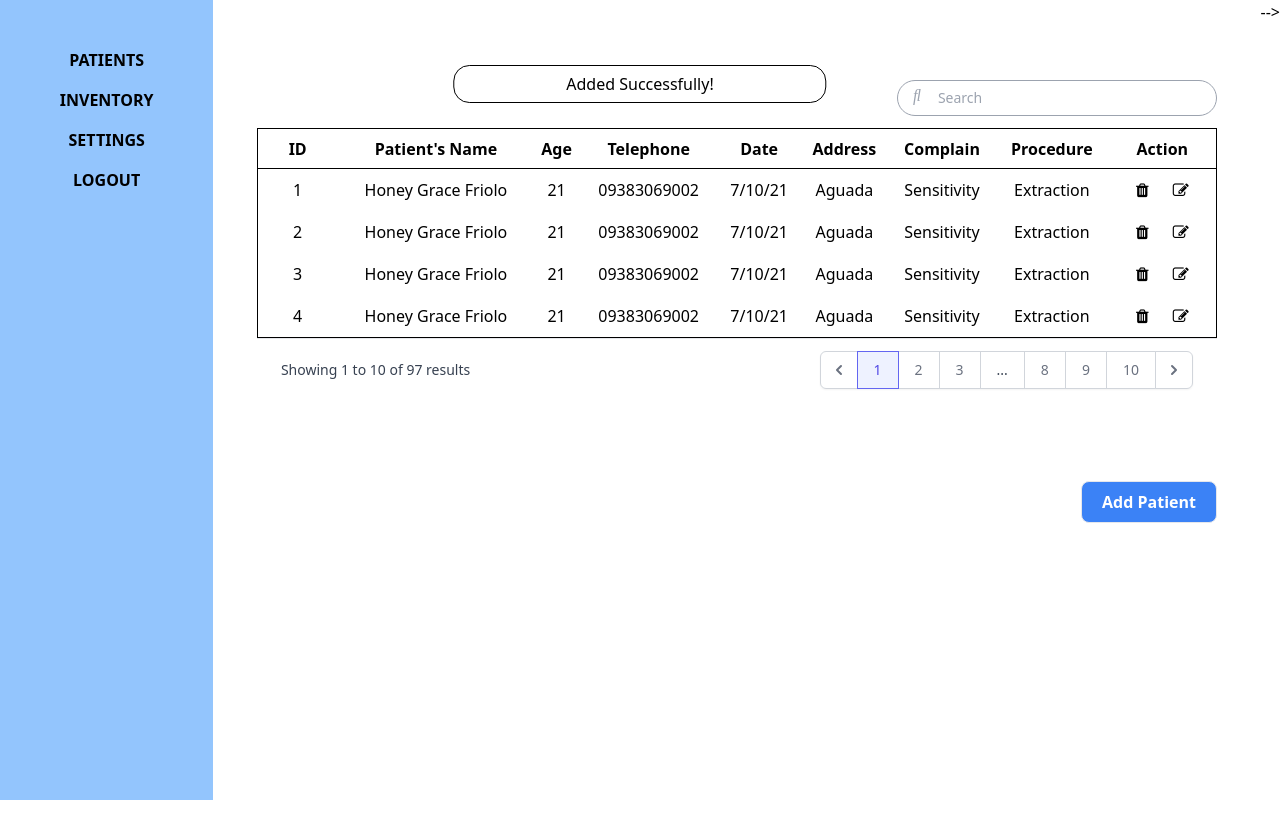
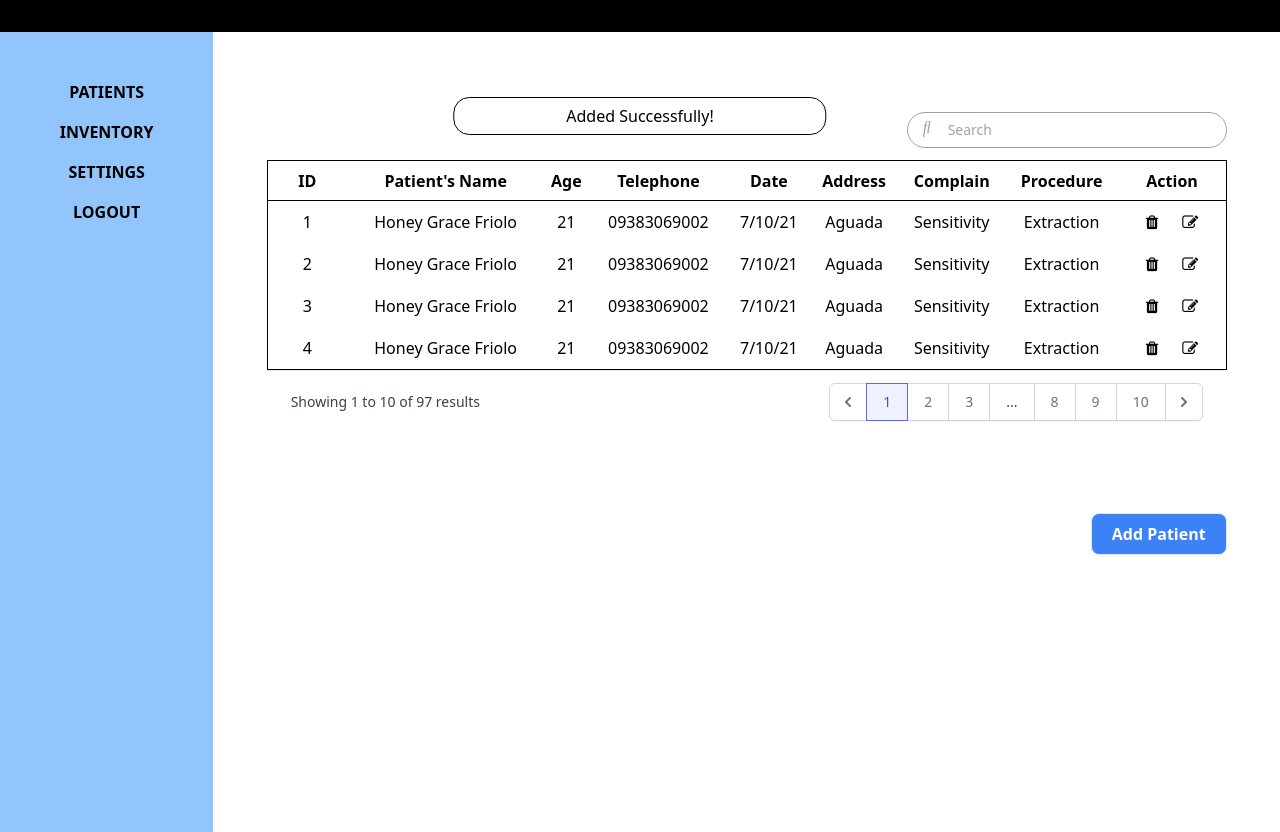
Before and after one commit to honeyfriolo/DentalClinicManagementSystem, a Nuxt app: page /dashboard/patients in a window 1280 px wide. Before the commit the page ends 800 px from the top, so only its background shows below. Built offline with nearby package versions, Linux system fonts and the light colour scheme.

Commit message:
Black Top background

```diff
--- a/components/Auth.vue
+++ b/components/Auth.vue
@@ -200,7 +200,7 @@ export default {
         },
       });
 
-      await this.$router.push("/");
+      // await this.$router.push("/");
       console.log(this.users);
     },
 
--- a/components/Sidemenu.vue
+++ b/components/Sidemenu.vue
@@ -1,5 +1,6 @@
 <template>
-  <div class="bg-blue-300 w-2/12 h-screen pt-10">
+
+    <div class="bg-blue-300 w-2/12 h-screen pt-10 transform translate-y-0 translate-x-0 ">
     <button
       class="
         bg-transparent
@@ -130,6 +131,7 @@
       </div>
     </div>
   </div>
+
 </template>
 
 <script>
--- a/pages/dashboard/add-medicine.vue
+++ b/pages/dashboard/add-medicine.vue
@@ -1,4 +1,6 @@
 <template>
+<div>
+    <div class="bg-black h-8"></div>
   <div class="flex">
     <Sidemenu />
 
@@ -180,6 +182,7 @@
       </div>
     </div>
   </div>
+</div>
 </template>
 
 <script>
--- a/pages/dashboard/add-patient.vue
+++ b/pages/dashboard/add-patient.vue
@@ -1,4 +1,6 @@
 <template>
+<div>
+    <div class="bg-black h-8"></div>
   <div class="flex">
     <Sidemenu />
 
@@ -314,6 +316,7 @@
       </div>
     </div>
   </div>
+</div>
 </template>
 
 <script>
--- a/pages/dashboard/inventory.vue
+++ b/pages/dashboard/inventory.vue
@@ -1,4 +1,6 @@
 <template>
+<div>
+    <div class="bg-black h-8"></div>
   <div class="flex relative">
     <Sidemenu />
 
@@ -174,6 +176,7 @@
       Deleted Successfully!
     </div>
   </div>
+</div>
 </template>
 
 <script>
--- a/pages/dashboard/patients.vue
+++ b/pages/dashboard/patients.vue
@@ -1,5 +1,7 @@
 <template>
-  <div class="flex relative">
+  <div>
+    <div class="bg-black h-8"></div>
+    <div class="flex relative">
     <Sidemenu />
     <div class="w-9/12 mx-auto text-center mt-20">
       <div
@@ -180,7 +182,8 @@
         </button>
       </div>
     </div>
-    -->
+
+  </div>
   </div>
 </template>
 
--- a/pages/dashboard/settings.vue
+++ b/pages/dashboard/settings.vue
@@ -1,4 +1,6 @@
 <template>
+<div>
+    <div class="bg-black h-8"></div>
   <div class="flex relative">
     <Sidemenu />
     <div class="w-9/12 mx-auto">
@@ -170,6 +172,7 @@
       Updated Successfully!
     </div>
   </div>
+</div>
 </template>
 
 <script>
```
